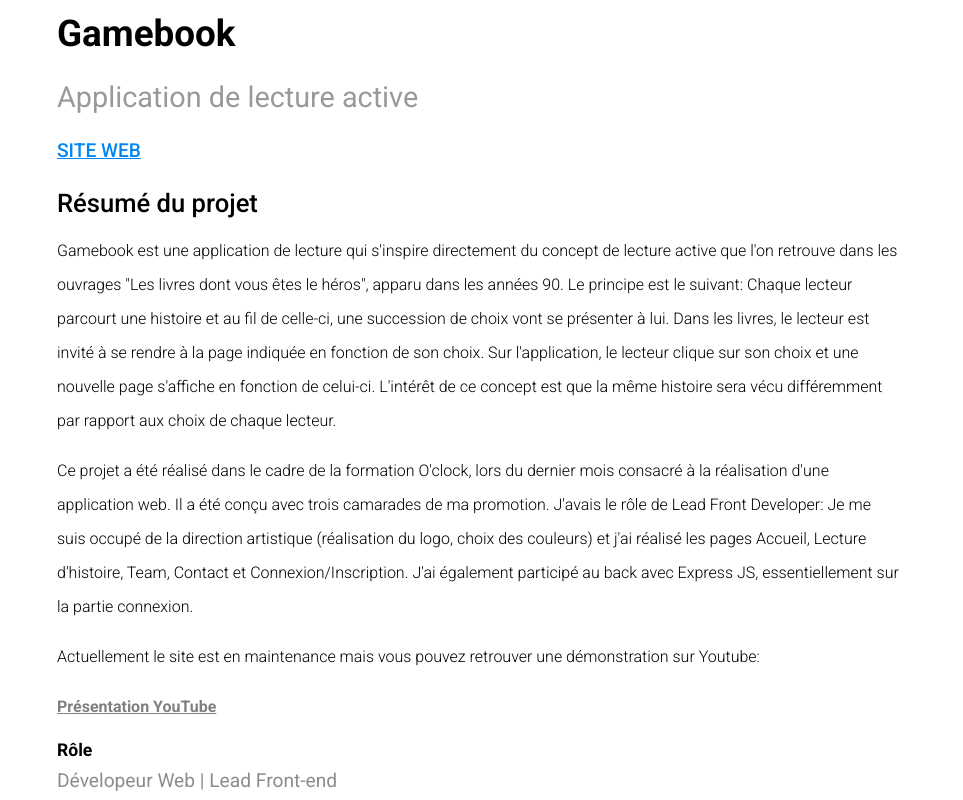
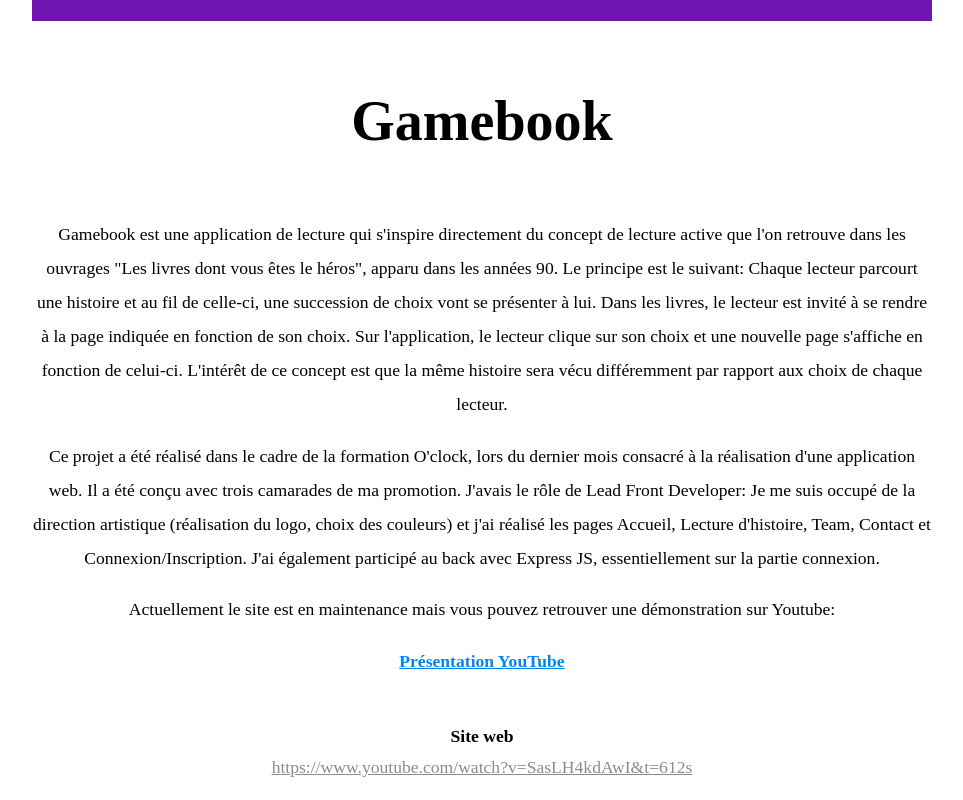
Before and after one commit to ismael2m/site-perso, a Gatsby site: page /gamebook in a window 1280 px wide. Shown: the part 880-1680 px from the top of the page, without its empty margins (158-1121 px from the left). Built offline with nearby package versions, Linux system fonts and the light colour scheme; Gatsby itself is replaced by a stand-in of ours; a web font is replaced by a local one.

Commit message:
portfolio terminé

```diff
--- a/src/components/OneProject/index.js
+++ b/src/components/OneProject/index.js
@@ -8,6 +8,7 @@ import dangerHtml from '../../functions/dangerHtml';
 import AbFooter from '../AbFooter';
 import Head from '../Head';
 
+
 const OneProject = ({
   path, publicURL, title, subtitle, site, html, role, technos,
 }) => (
@@ -17,9 +18,11 @@ const OneProject = ({
       <img src={publicURL} alt={title} className="project-img" />
       <h1 className="project-title">{title}</h1>
       <h2 className="project-subtitle">{subtitle}</h2>
-      <a href={site} target="_blank" rel="noopener noreferrer" className="project-url">Site web</a>
-      <span className="project-resume">Résumé du projet</span>
       <p dangerouslySetInnerHTML={dangerHtml(html)} className="project-content" />
+      <span className="project-infos">Site web</span>
+      <a href={site} target="_blank" rel="noopener noreferrer" className="project-role">
+        {site}
+      </a>
       <span className="project-infos">Rôle</span>
       <p className="project-role">{role}</p>
       <span className="project-infos">Technologies utilisées</span>
--- a/src/components/templates/pageTemplate.js
+++ b/src/components/templates/pageTemplate.js
@@ -15,7 +15,6 @@ query($slug: String!) {
     frontmatter {
       title
       name
-      subtitle
       site
       role
       technos
@@ -31,7 +30,7 @@ query($slug: String!) {
 
 const PageTemplate = (props) => {
   const {
-    title, subtitle, site, role, technos, name,
+    title, site, role, technos, name,
   } = props.data.markdownRemark.frontmatter;
 
   const { html } = props.data.markdownRemark;
@@ -46,7 +45,6 @@ const PageTemplate = (props) => {
       path={path}
       publicURL={props.data.markdownRemark.frontmatter.featuredImage.publicURL}
       title={title}
-      subtitle={subtitle}
       site={site}
       role={role}
       technos={technos}
--- a/src/components/templates/project.scss
+++ b/src/components/templates/project.scss
@@ -5,66 +5,64 @@
  @media screen and (min-width: 50px) {
      .project {
         padding: 7rem 1.5rem 3rem;
-        font-family: $roboto;
+        font-family: $europa;
+        text-align: center;
 
         &-img {
             width: 100%;
         }
 
         &-title {
-            font-size: 1.8rem;
+            font-size: 2rem;
+            margin: 4rem 0;
         }
 
-        &-subtitle {
-            font-size: 1.6rem;
-            font-weight: 400;
-            color: lighten(#000, 60%);
+
+        &-content {
+            margin: 3rem 0;
+            line-height: 34px;
+            font-weight: 300;
+            font-size: 1.1rem;
         }
 
-        &-url {
-            display: block;
-            text-transform: uppercase;
-            font-weight: 500;
+        &-youtube {
             color: $blue;
-            margin: 1.6rem 0;
-        }
-
-        &-resume {
-            font-size: 1.4rem;
-            font-weight: 500;
-        }
-
-        &-content {
-            margin-right: .5rem;
-            line-height: 34px;
-            font-weight: 300;
         }
 
         &-infos {
             font-size: 1.1rem;
             font-weight: 700;
+            display: block;
         }
 
         &-role {
-            margin: .5rem 0 1rem;
+            margin: .5rem 0 2rem;
             line-height: 25px;
             color: lighten(#000, 55%);
             font-weight: 400;
+            display: block;
+            font-size: 1.1rem;
         }
 
         &-btn {
             padding: .5rem .8rem;
             // margin-bottom: .5rem;
-            margin-top: 2rem;
+            margin: 4rem auto 0;
             font-family: $roboto;
             font-weight: 500;
             font-size: 1rem;
-            background: lighten(#000, 95%);
-            border: none;
+            background: #fff;
+            border: solid #000 2px;
             display: flex;
             align-items: center;
             justify-content: center;
             cursor: pointer;
+            transition: .2s ease-in-out;
+
+            &:hover {
+                background: #000000;
+                color: #ffffff;
+            }
         }
     }
 }
@@ -82,40 +80,12 @@
 // == Desktop
  @media screen and (min-width: 992px) {
      .project {
-        width: 850px;
+        width: 900px;
         margin: 0 auto 2rem;
         padding: 90px 0 0 ;
 
         &-title {
-            font-size: 2.3rem;
-        }
-
-        &-subtitle {
-            font-size: 1.8rem;
-        }
-
-        &-url {
-            font-size: 1.2rem;
-        }
-
-        &-resume {
-            font-size: 1.6rem;
-        }
-
-        &-role {
-            font-size: 1.2rem;
-        }
-
-        &-btn {
-            transition: .2s ease-in-out;
-
-            &:focus {
-                outline: none;
-            }
-
-            &:hover {
-                background: lighten(#000, 90%);
-            }
+            font-size: 3.5rem;
         }
      }
  }
--- a/src/posts/gamebook.md
+++ b/src/posts/gamebook.md
@@ -19,4 +19,4 @@ J'ai également participé au back avec Express JS, essentiellement sur la parti
 
 Actuellement le site est en maintenance mais vous pouvez retrouver une démonstration sur Youtube:
 
-<a href="https://www.youtube.com/watch?v=SasLH4kdAwI&t=612s" target="_blank" class="profil-link"><strong>Présentation YouTube</strong><a>
+<a href="https://www.youtube.com/watch?v=SasLH4kdAwI&t=612s" target="_blank" class="project-youtube"><strong>Présentation YouTube</strong><a>
--- a/src/posts/site.md
+++ b/src/posts/site.md
@@ -1,13 +1,12 @@
 ---
-title : "Imm-dev.com"
-subtitle : "Site personnel"
+title : "ismael2m"
 site: "https://www.github.com/ismael2m"
 role: "Développeur Front-end, UI/UX designer"
 technos: "Gatsby JS, Netlify"
 featuredImage: ../../static/img/site.jpg
 ---
 
-<strong>ISAMELMMADI-DEV.COM</strong> est le site où vous vous trouvez actuellement. On y retrouve mes différents projets,
+ismael2m.fr est le site où vous vous trouvez actuellement. On y retrouve mes différents projets,
 un petit résumé de mon parcours mais également mon CV en téléchargement ainsi que mes réseaux sociaux et mon adresse mail.
 
 J'ai utilisé Gatsby JS pour réaliser ce portfolio: Gatsby est un gérérateur de sites statiques ultra rapide basé sur React. Plusieurs plugins y sont proposés afin de constuire un site moderne, rapide, facile à déployer. Justement pour le déploiement, j'ai utilisé Netlify qui permet déployer un site très simplement.
--- a/src/posts/wavlive.md
+++ b/src/posts/wavlive.md
@@ -1,7 +1,7 @@
 ---
 title : "Wavlive"
 subtitle : "Application de streaming musicale"
-site: "http://www.wavlive.com"
+site: "https://www.wavlive.com"
 role: "Co-UI/UX Designer"
 technos: "Sketch, Figma, React, Sass "
 featuredImage: ../../static/img/wavlive.jpg
```
